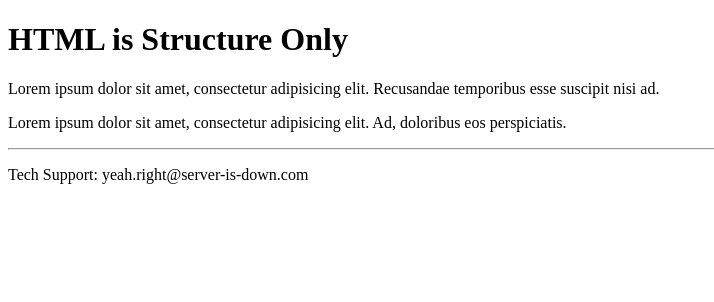
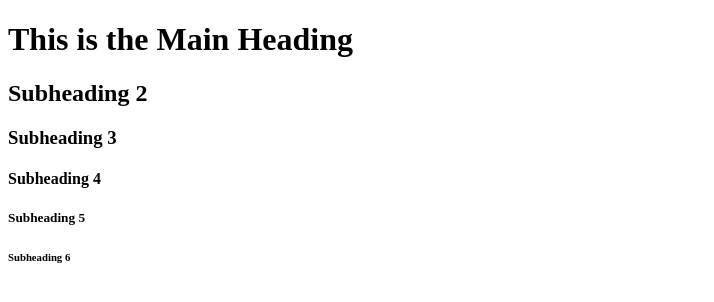
Before and after one commit to sebin44/coursera1, a plain HTML site: page index.html in a window 1280 px wide. Shown: the whole page, without its empty margins (0-714 px from the left). Drawn offline with Linux system fonts and the light colour scheme.

Commit message:
Update index.html

```diff
--- a/index.html
+++ b/index.html
@@ -1,15 +1,14 @@
 <!doctype html>
 <html>
   <head>
-    <title>HTML is Structure Only (Before)</title>
-  </head>
-  <body>
-    <h1>HTML is Structure Only</h1>
-    <p>Lorem ipsum dolor sit amet, consectetur adipisicing elit. Recusandae temporibus esse suscipit nisi ad.</p>
-    <p>Lorem ipsum dolor sit amet, consectetur adipisicing elit. Ad, doloribus eos perspiciatis.</p>
-    <footer>
-      <hr>
-      <p>Tech Support: yeah.right@server-is-down.com</p>
-    </footer>
-  </body>
+    <title>Our Menu</title>
+    </head>
+<body>
+  <h1>This is the Main Heading</h1>
+  <h2>Subheading 2</h2>
+  <h3>Subheading 3</h3>
+  <h4>Subheading 4</h4>
+  <h5>Subheading 5</h5>
+  <h6>Subheading 6</h6>
+</body>
 </html>
```
